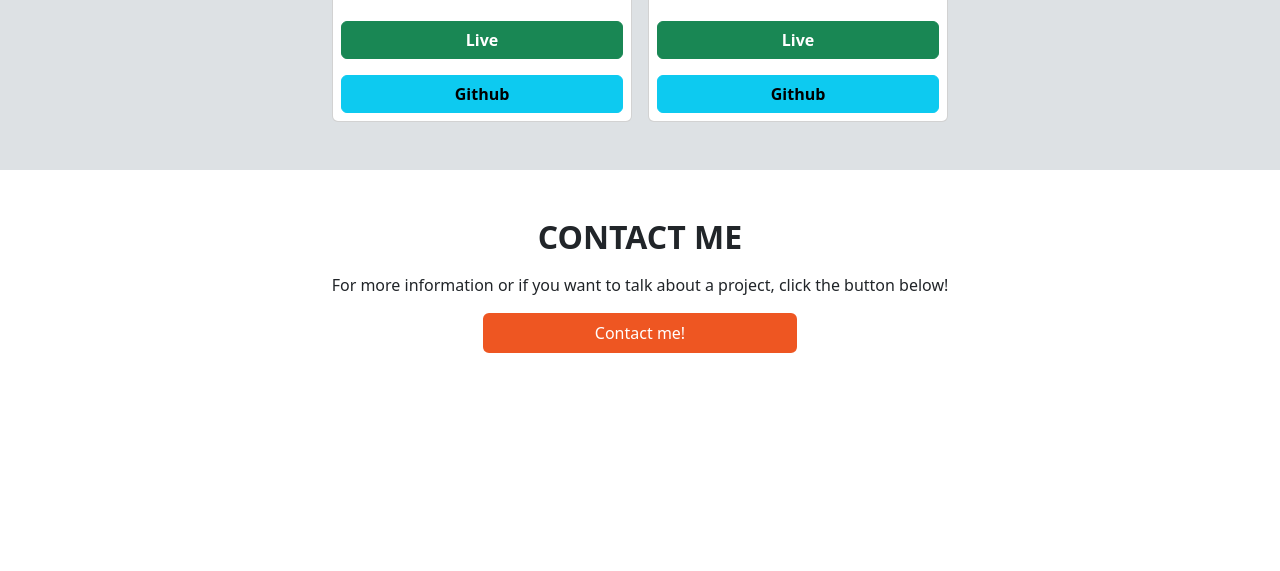
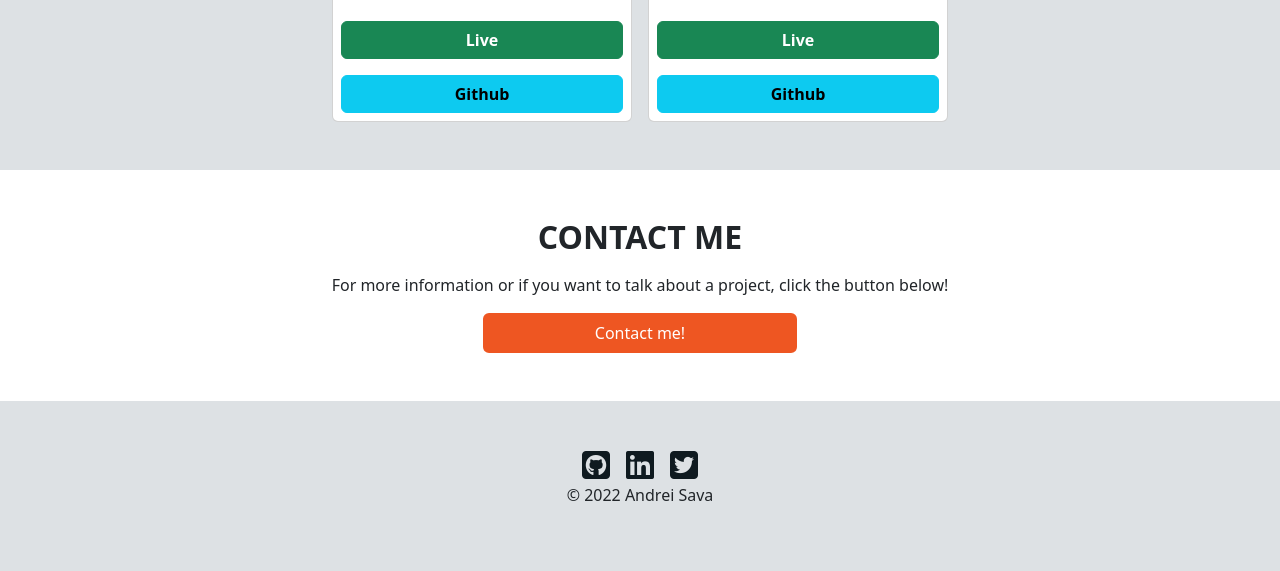
Before and after one commit to andreisava-webdev/portfolio, a plain HTML site: page index.html in a window 1280 px wide. Shown: the part 1937-2508 px from the top of the page. Before the commit the page ends 2338 px from the top, so only its background shows below. Drawn offline with nearby package versions, Linux system fonts and the light colour scheme.

Commit message:
Finished the Footer section

```diff
--- a/index.html
+++ b/index.html
@@ -12,6 +12,11 @@
       integrity="sha384-iYQeCzEYFbKjA/T2uDLTpkwGzCiq6soy8tYaI1GyVh/UjpbCx/TYkiZhlZB6+fzT"
       crossorigin="anonymous"
     />
+
+    <script
+      src="https://kit.fontawesome.com/63927029cd.js"
+      crossorigin="anonymous"
+    ></script>
 
     <link rel="stylesheet" href="style.css" />
   </head>
@@ -163,6 +168,24 @@
       </div>
     </div>
 
+    <!-- FOOTER -->
+    <footer class="container-fluid py-5" id="footer">
+      <div class="d-flex flex-column align-items-center">
+        <div class="footer-socials">
+          <a href="https://github.com/andreisava-webdev"
+            ><i class="fa-brands fa-2x fa-square-github"></i
+          ></a>
+          <a href="https://www.linkedin.com/in/andrei-sava-aa939b24b/"
+            ><i class="fa-brands fa-2x fa-linkedin"></i
+          ></a>
+          <a href="https://twitter.com/deviskky"
+            ><i class="fa-brands fa-2x fa-square-twitter"></i
+          ></a>
+        </div>
+        <p>&copy; 2022 Andrei Sava</p>
+      </div>
+    </footer>
+
     <script
       src="https://cdn.jsdelivr.net/npm/bootstrap@5.2.1/dist/js/bootstrap.bundle.min.js"
       integrity="sha384-u1OknCvxWvY5kfmNBILK2hRnQC3Pr17a+RTT6rIHI7NnikvbZlHgTPOOmMi466C8"
--- a/style.css
+++ b/style.css
@@ -89,3 +89,21 @@ body {
 #projects {
   gap: 1rem;
 }
+
+/* FOOTER */
+#footer {
+  background-color: #dde1e4;
+}
+
+.footer-socials {
+  display: flex;
+  gap: 1rem;
+}
+
+.footer-socials a {
+  color: #0f1a20;
+}
+
+.footer-socials a:hover {
+  opacity: 0.75;
+}
```
